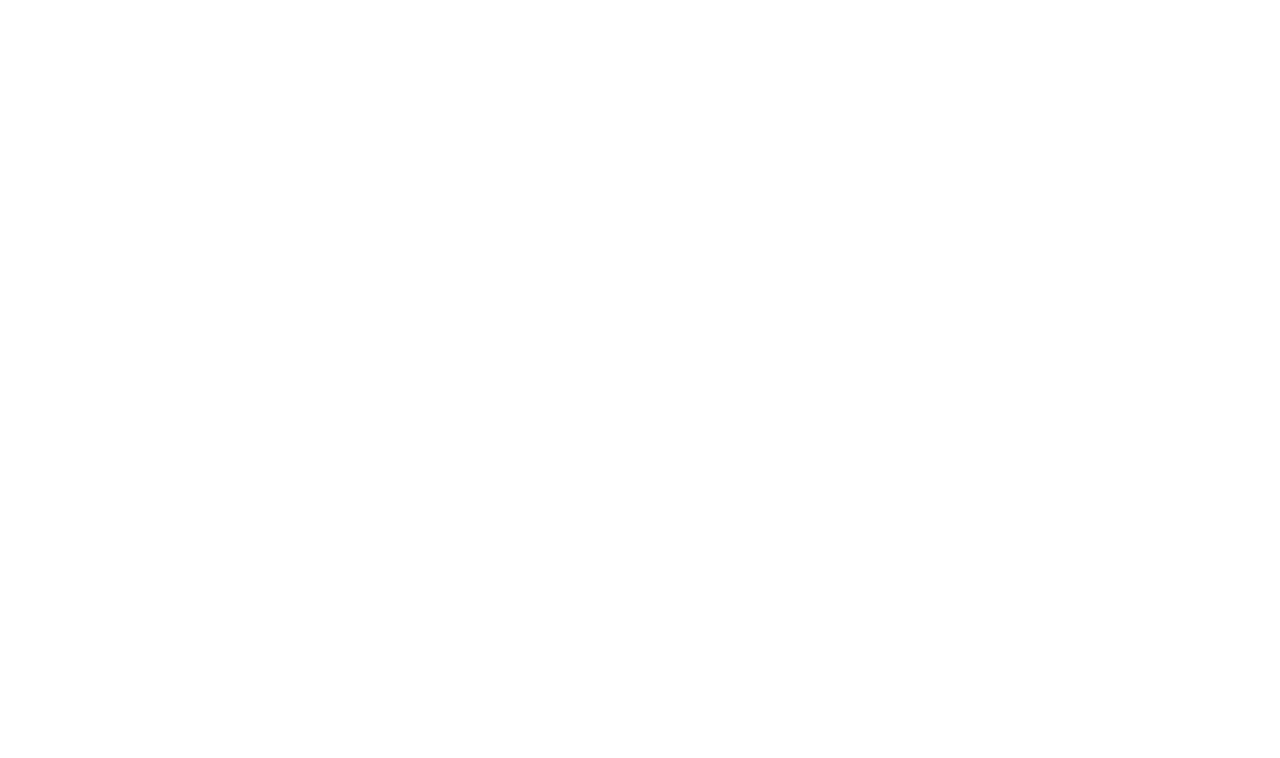
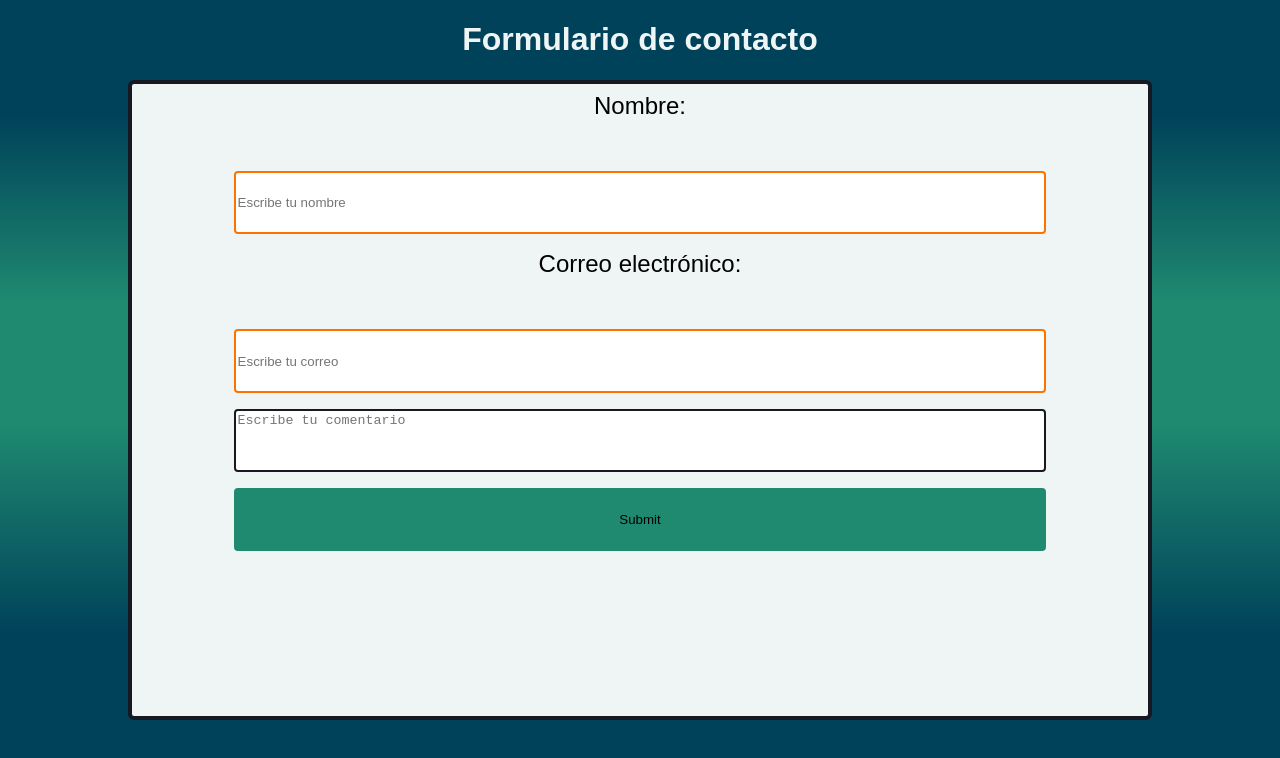
Before and after one commit to LautaroFuente/PROYECTO-INTEGRADOR-WEB-UNTREFSCHOOL, a plain HTML site: page contact.html in a window 1280 px wide. Drawn offline with Linux system fonts and the light colour scheme.

Commit message:
terminando pagina y formulario

```diff
--- a/contact.html
+++ b/contact.html
@@ -3,9 +3,28 @@
 <head>
     <meta charset="UTF-8">
     <meta name="viewport" content="width=device-width, initial-scale=1.0">
+    <meta name="description" content="Formulario de contacto">
+    <meta name="author" content="Lautaro Fuente">
+    <link rel="stylesheet" href="css/contact.css">
     <title>Contáctenos</title>
 </head>
 <body>
-
+    <header>
+        <h1>Formulario de contacto</h1>
+    </header>
+    <main>
+        <div class="container">
+            <form  class="form" action="https://formsubmit.co/lautaro.fuente@yahoo.com" method="POST">
+                <label for="name">Nombre:</label>
+                <input type="text" name="name" placeholder="Escribe tu nombre" pattern="^[A-Za-zÑñÁáÉéÍíÓóÚúÜü\s]+$"
+                title="Nombre sólo acepta letras y espacios en blanco" required>
+                <label for="email">Correo electrónico:</label>
+                <input type="email" name="email" placeholder="Escribe tu correo" pattern="^(\w+[/./-]?){1,}@[a-z]+[/.]\w{2,}$"
+                title="Formato de correo inválido" required>
+                <textarea name="comentarios" placeholder="Escribe tu comentario" cols="30" rows="10" required></textarea>
+                <input class="submit" type="submit">
+            </form>
+        </div>
+    </main>
 </body>
 </html>
--- /dev/null
+++ b/css/contact.css
@@ -0,0 +1,94 @@
+:root{
+    --color1: #FC7300;
+    --color2: #1F8A70;
+    --color3: #00425A;
+    --color4: #181823;
+    --color5: #EFF5F5;
+
+    --font-Belanosima: 'Belanosima', sans-serif;
+    --font-Poppins: 'Poppins', sans-serif;
+}
+
+html {
+    box-sizing: border-box;
+    font-size: 16px;
+    scroll-behavior: smooth;
+    font-family: var(--font-Poppins);
+  }
+
+  *,
+  *::after,
+  *::before {
+    box-sizing: inherit;
+  }
+
+body{
+    margin: 0;
+    background-color: var(--color5);
+    background: linear-gradient(0deg, var(--color3) 12%, var(--color2) 41%, var(--color2) 58%, var(--color3) 84%);
+}
+
+h1{
+    text-align: center;
+    color: var(--color5);
+}
+
+.container{
+    display: flex;
+    justify-content: center;
+    align-items: center;
+}
+
+.form {
+    width: 80%;
+    height: 80vh;
+    border-radius: 6px;
+    border: solid 4px var(--color4);
+    display: flex;
+    flex-direction: column;
+    align-items:center;
+    background-color: var(--color5);
+}
+
+input,
+textarea,
+label{
+    width: 80%;
+    height: 10%;
+    margin: 0.5rem;
+}
+
+label{
+    text-align: center;
+    font-size: 1.5rem;
+}
+
+input,
+textarea {
+    border: 2px solid var(--color4);
+    border-radius: 4px;
+}
+
+textarea {
+    resize: none;
+  }
+
+.submit{
+    background-color: var(--color2);
+    transition-property: all;
+    transition-duration: 1s;
+}
+
+.submit:hover{
+    cursor: pointer;
+    transform: scale(1.1);
+    opacity: 0.9;
+}
+
+input:valid{
+    border-color: var(--color2);
+}
+
+input:invalid{
+    border-color: var(--color1);
+}
--- a/css/style.css
+++ b/css/style.css
@@ -30,6 +30,7 @@
 header{
     position: sticky;
     top:0;
+    z-index: 999;
 }
 
 .menu{
@@ -62,6 +63,7 @@
 .menu__container__item a:hover{
     cursor: pointer;
     font-size: 0.7rem;
+    color: var(--color1);
 }
 
 .tittle{
@@ -71,10 +73,16 @@
     font-size: 3rem;
     font-family: var(--font-Belanosima);
     text-shadow: 0.5rem 0.5rem 0.9rem var(--color4);
+    background-image: url(../img/fondo-titulo.jpg);
+    background-size: cover; /* Ajusta el tamaño de la imagen para cubrir el área del título */
+    background-position: center; /* Centra la imagen dentro del título */
+    height: 400px;
 }
+
 
 .subtitle{
     font-family: var(--font-Belanosima);
+    font-size: 2rem;
     text-align: center;
     padding: 0.5rem;
 }
@@ -108,18 +116,43 @@
 
 .contariner-cards__card1{
     grid-area: card1;
+    transition-property: all;
+    transition-duration: 1s;
 }
+
+.contariner-cards__card1:hover{
+    transform:scale(1.1);
+}
+
 
 .contariner-cards__card2{
     grid-area: card2;
+    transition-property: all;
+    transition-duration: 1s;
+}
+
+.contariner-cards__card2:hover{
+    transform:scale(1.1);
 }
 
 .contariner-cards__card3{
     grid-area: card3;
+    transition-property: all;
+    transition-duration: 1s;
+}
+
+.contariner-cards__card3:hover{
+    transform:scale(1.1);
 }
 
 .contariner-cards__card4{
     grid-area: card4;
+    transition-property: all;
+    transition-duration: 1s;
+}
+
+.contariner-cards__card4:hover{
+    transform:scale(1.1);
 }
 
 .tittle-news{
@@ -170,6 +203,12 @@
     height: auto;
     width: 2rem;
     padding: 0.3rem;
+    transition-property: all;
+    transition-duration: 1s;
+}
+
+.footer__socials__container__icon:hover{
+    transform: rotateY(180deg);
 }
 
 .footer__contact__list{
```
Also changed, not shown: index.html (+14 -6 lines), img/fondo.jpg (deleted), img/icons/favicon.png (renamed from img/icons/school.png).
